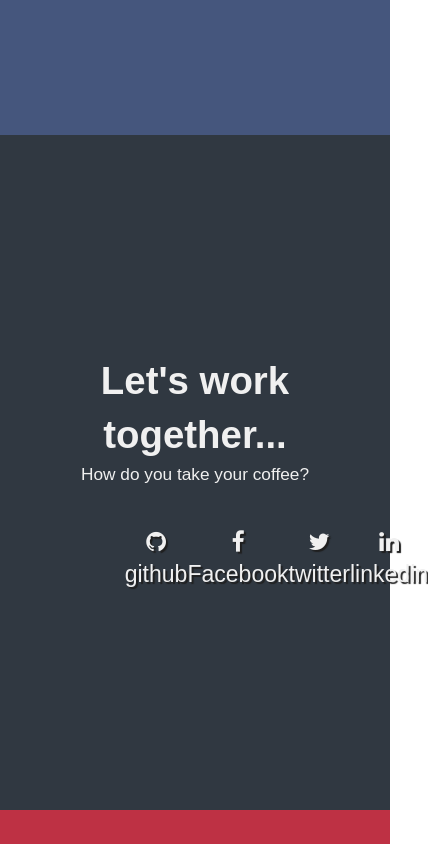
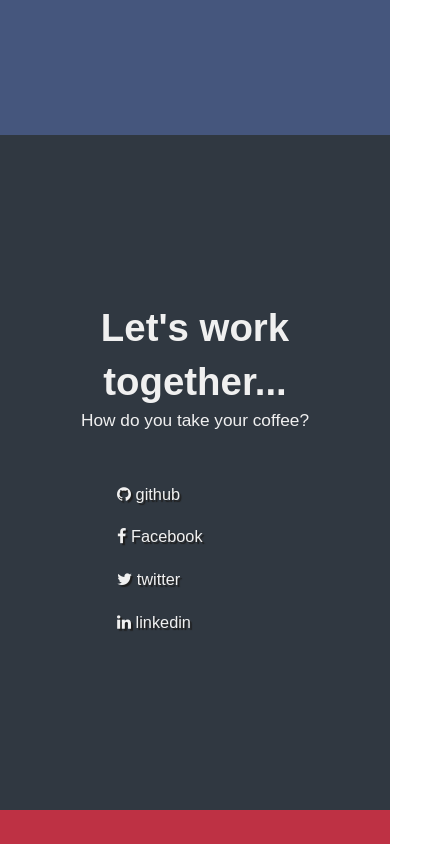
Before and after one commit to Ganapati-Biswas/Ganapati-Biswas.github.io, a plain HTML site: page index.html in a window 390 px wide. Shown: the part 3296-4140 px from the top of the page, 428 px wide, since content can reach past the window. Drawn offline with Linux system fonts and the light colour scheme.

Commit message:
making responsive in phone

```diff
--- a/CSS/style.css
+++ b/CSS/style.css
@@ -177,6 +177,11 @@ html {
 html {
     font-size: 60%;
 }
+
+#conlink a
+{
+    font-size: 1.7rem;
+}
 }
 
 @media (max-width: 28.75em){
@@ -212,7 +217,13 @@ html {
 {
     display: flex;
     justify-content: space-between;
-    width: 40%;
+    width: 50%;
+    flex-wrap: wrap;
+}
+
+#conlink a
+{
+    margin: 10px;
 }
 
 
--- a/index.html
+++ b/index.html
@@ -72,7 +72,7 @@
                 </a>
                 <a href="https://codepen.io/ganapatibiswas8/pen/abpVRmW" class="project-tile" target="_blank">
                     <img class="project-image"
-                        src="https://res.cloudinary.com/practicaldev/image/fetch/s--LsLSCmOi--/c_limit%2Cf_auto%2Cfl_progressive%2Cq_auto%2Cw_880/https://dev-to-uploads.s3.amazonaws.com/i/0yfw06cnwuermxojbjnt.png"
+                        src="https://colorlib.com/wp/wp-content/uploads/sites/2/motion-array-portfolio-website-builder.jpg"
                         alt="image">
                     <p>
                         <span class="code"><</span>
```
